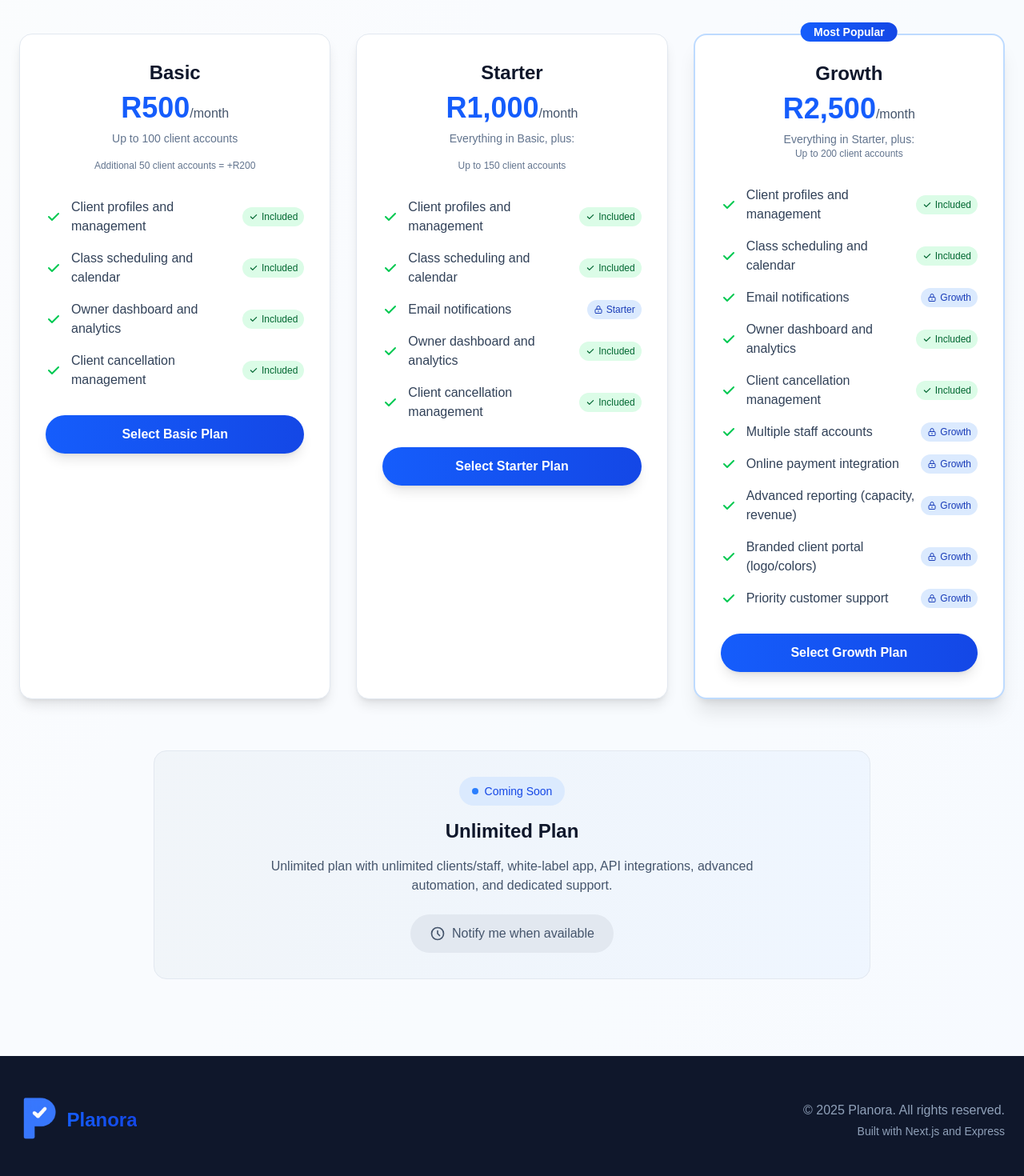
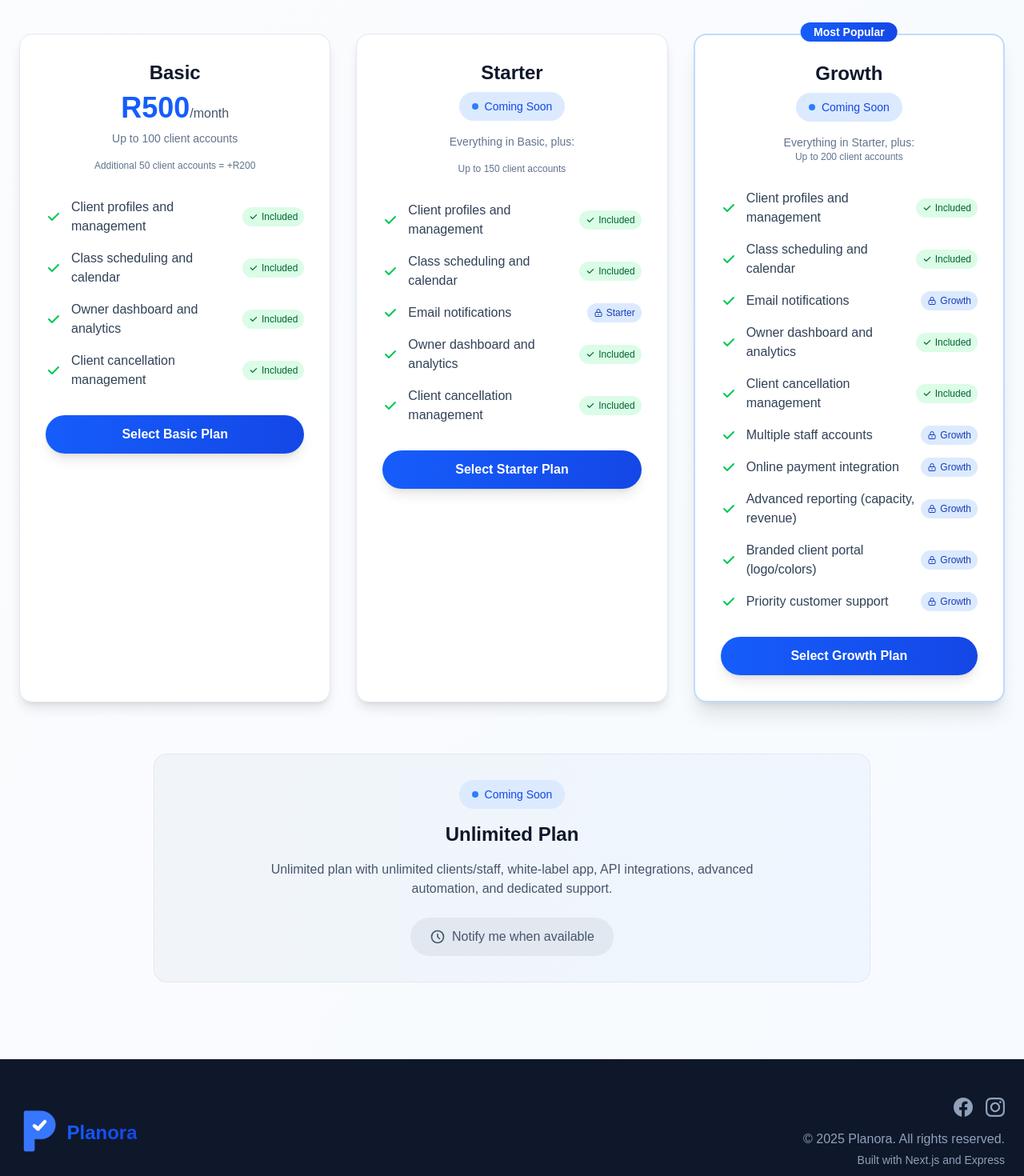
Before and after one commit to francois-willem/planora-frontend, a Next.js app: page /pricing in a window 1280 px wide. Shown: the part 960-2430 px from the top of the page at 80% size. Built offline with nearby package versions, Linux system fonts and the light colour scheme; no server answers.

Commit message:
added facebook and instagram links and removed pricing from 2 tiers

```diff
--- a/components/Footer.js
+++ b/components/Footer.js
@@ -39,9 +39,45 @@
           {customContent ? (
             customContent
           ) : (
-            <div className="text-slate-400 dark:text-slate-500 text-center md:text-right">
-              <p>&copy; {new Date().getFullYear()} Planora. All rights reserved.</p>
-              <p className="text-sm mt-1">Built with Next.js and Express</p>
+            <div className="flex flex-col items-center md:items-end gap-4">
+              <div className="flex gap-4">
+                <a
+                  href="https://www.facebook.com/profile.php?id=61581217674681"
+                  target="_blank"
+                  rel="noopener noreferrer"
+                  className="text-slate-400 hover:text-white transition-colors"
+                  aria-label="Facebook"
+                >
+                  <svg
+                    className="w-6 h-6"
+                    fill="currentColor"
+                    viewBox="0 0 24 24"
+                    xmlns="http://www.w3.org/2000/svg"
+                  >
+                    <path d="M24 12.073c0-6.627-5.373-12-12-12s-12 5.373-12 12c0 5.99 4.388 10.954 10.125 11.854v-8.385H7.078v-3.47h3.047V9.43c0-3.007 1.792-4.669 4.533-4.669 1.312 0 2.686.235 2.686.235v2.953H15.83c-1.491 0-1.956.925-1.956 1.874v2.25h3.328l-.532 3.47h-2.796v8.385C19.612 23.027 24 18.062 24 12.073z" />
+                  </svg>
+                </a>
+                <a
+                  href="https://www.instagram.com/planora.za/"
+                  target="_blank"
+                  rel="noopener noreferrer"
+                  className="text-slate-400 hover:text-white transition-colors"
+                  aria-label="Instagram"
+                >
+                  <svg
+                    className="w-6 h-6"
+                    fill="currentColor"
+                    viewBox="0 0 24 24"
+                    xmlns="http://www.w3.org/2000/svg"
+                  >
+                    <path d="M12 2.163c3.204 0 3.584.012 4.85.07 3.252.148 4.771 1.691 4.919 4.919.058 1.265.069 1.645.069 4.849 0 3.205-.012 3.584-.069 4.849-.149 3.225-1.664 4.771-4.919 4.919-1.266.058-1.644.07-4.85.07-3.204 0-3.584-.012-4.849-.07-3.26-.149-4.771-1.699-4.919-4.92-.058-1.265-.07-1.644-.07-4.849 0-3.204.013-3.583.07-4.849.149-3.227 1.664-4.771 4.919-4.919 1.266-.057 1.645-.069 4.849-.069zm0-2.163c-3.259 0-3.667.014-4.947.072-4.358.2-6.78 2.618-6.98 6.98-.059 1.281-.073 1.689-.073 4.948 0 3.259.014 3.668.072 4.948.2 4.358 2.618 6.78 6.98 6.98 1.281.058 1.689.072 4.948.072 3.259 0 3.668-.014 4.948-.072 4.354-.2 6.782-2.618 6.979-6.98.059-1.28.073-1.689.073-4.948 0-3.259-.014-3.667-.072-4.947-.196-4.354-2.617-6.78-6.979-6.98-1.281-.059-1.69-.073-4.949-.073zm0 5.838c-3.403 0-6.162 2.759-6.162 6.162s2.759 6.163 6.162 6.163 6.162-2.759 6.162-6.163c0-3.403-2.759-6.162-6.162-6.162zm0 10.162c-2.209 0-4-1.79-4-4 0-2.209 1.791-4 4-4s4 1.791 4 4c0 2.21-1.791 4-4 4zm6.406-11.845c-.796 0-1.441.645-1.441 1.44s.645 1.44 1.441 1.44c.795 0 1.439-.645 1.439-1.44s-.644-1.44-1.439-1.44z" />
+                  </svg>
+                </a>
+              </div>
+              <div className="text-slate-400 dark:text-slate-500 text-center md:text-right">
+                <p>&copy; {new Date().getFullYear()} Planora. All rights reserved.</p>
+                <p className="text-sm mt-1">Built with Next.js and Express</p>
+              </div>
             </div>
           )}
         </div>
--- a/src/app/layout.js
+++ b/src/app/layout.js
@@ -14,7 +14,7 @@
 });
 
 export const metadata = {
-  title: "Planora - Smart Scheduling for Swim Schools",
+  title: "Planora - Smart Scheduling & Online Booking Software for Businesses",
   description: "Manage classes, track attendance, handle cancellations, and keep instructor notes—all in one powerful platform for swim schools and educational institutions.",
   manifest: '/manifest.json',
   icons: {
--- a/src/app/pricing/page.js
+++ b/src/app/pricing/page.js
@@ -89,9 +89,11 @@
             <div className="bg-white dark:bg-slate-800 p-8 rounded-2xl shadow-lg border border-slate-200 dark:border-slate-700 hover:shadow-xl transition-all duration-300 relative">
               <div className="text-center mb-8">
                 <h4 className="text-2xl font-bold text-slate-900 dark:text-slate-100 mb-2">Starter</h4>
-                <div className="mb-2">
-                  <span className="text-4xl font-bold text-blue-600 dark:text-blue-400">R1,000</span>
-                  <span className="text-slate-600 dark:text-slate-300">/month</span>
+                <div className="mb-4">
+                  <div className="inline-flex items-center px-4 py-2 bg-blue-100 dark:bg-blue-900/30 text-blue-700 dark:text-blue-300 rounded-full text-sm font-medium">
+                    <span className="w-2 h-2 bg-blue-500 dark:bg-blue-400 rounded-full mr-2 animate-pulse"></span>
+                    Coming Soon
+                  </div>
                 </div>
                 <p className="text-sm text-slate-500 dark:text-slate-400 mb-4">Everything in Basic, plus:</p>
                 <p className="text-xs text-slate-500 dark:text-slate-400">Up to 150 client accounts</p>
@@ -127,9 +129,11 @@
 
               <div className="text-center mb-8">
                 <h4 className="text-2xl font-bold text-slate-900 dark:text-slate-100 mb-2">Growth</h4>
-                <div className="mb-2">
-                  <span className="text-4xl font-bold text-blue-600 dark:text-blue-400">R2,500</span>
-                  <span className="text-slate-600 dark:text-slate-300">/month</span>
+                <div className="mb-4">
+                  <div className="inline-flex items-center px-4 py-2 bg-blue-100 dark:bg-blue-900/30 text-blue-700 dark:text-blue-300 rounded-full text-sm font-medium">
+                    <span className="w-2 h-2 bg-blue-500 dark:bg-blue-400 rounded-full mr-2 animate-pulse"></span>
+                    Coming Soon
+                  </div>
                 </div>
                 <p className="text-sm text-slate-500 dark:text-slate-400">Everything in Starter, plus:</p>
                 <p className="text-xs text-slate-500 dark:text-slate-400">Up to 200 client accounts</p>
```
